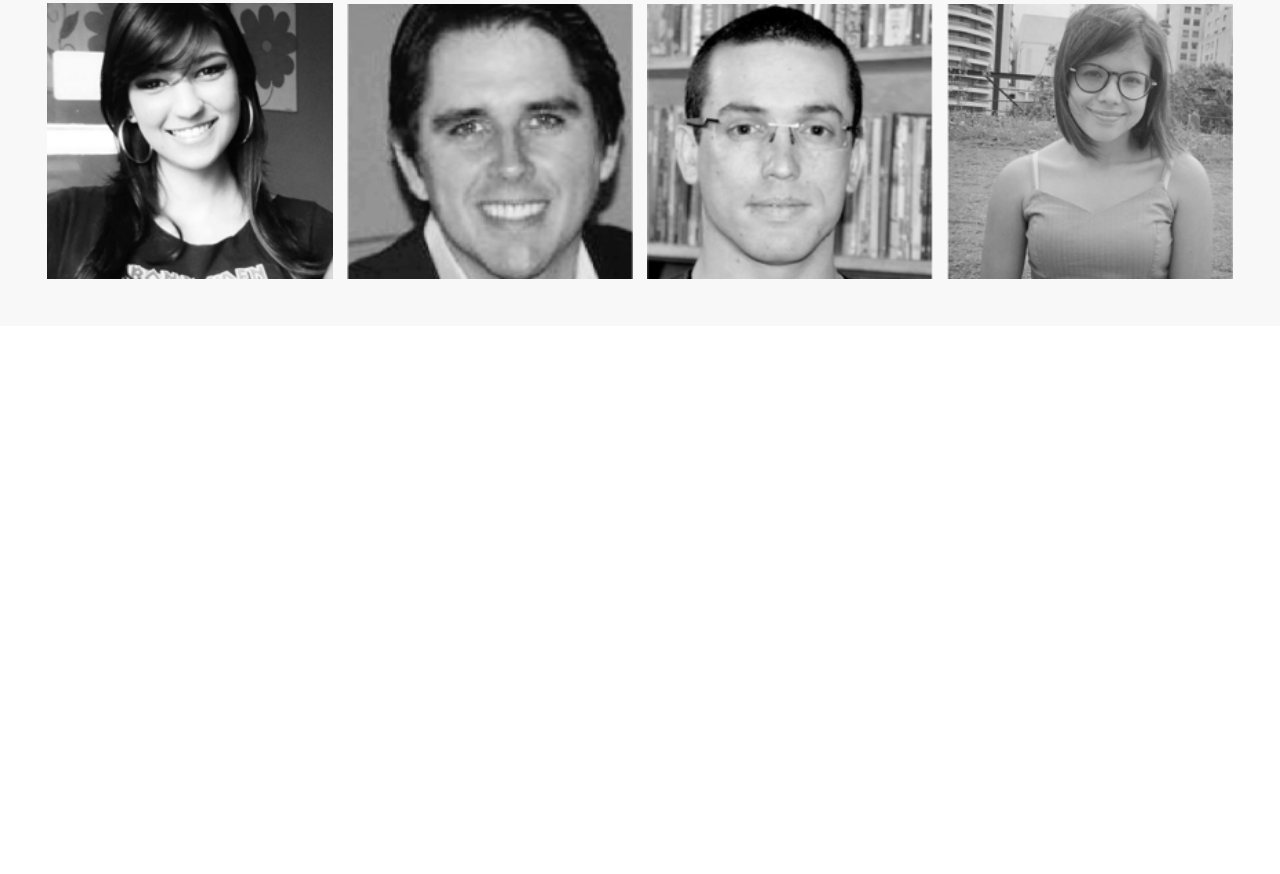
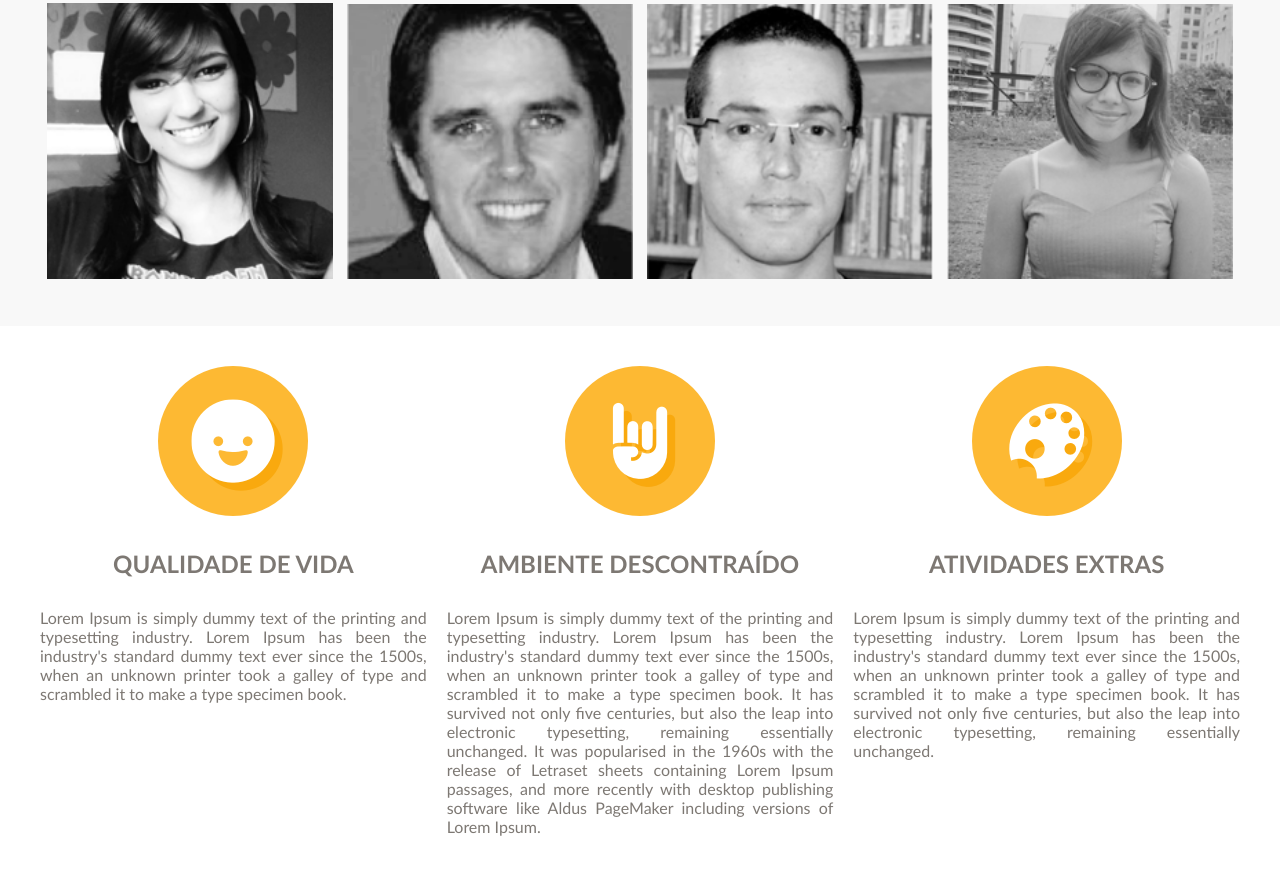
Before and after one commit to elmanoneto/landing-page, a website: page index.html in a window 1280 px wide. Shown: the part 1089-1963 px from the top of the page. Before the commit the page ends 1415 px from the top, so only its background shows below. Drawn offline with Linux system fonts and the light colour scheme.

Commit message:
about us

```diff
--- a/index.html
+++ b/index.html
@@ -46,7 +46,23 @@
         </article>
     </main>
 
-    <div id="teste"></div>
+    <div class="about-us">
+        <div class="about-us__life-quality">
+            <img src="./assets/qualidade.png" alt="Qualidade de vida" title="Qualidade de vida" />
+            <h2 class="about-us__life-quality--title">QUALIDADE DE VIDA</h2>
+            <p class="about-us__life-quality--text">Lorem Ipsum is simply dummy text of the printing and typesetting industry. Lorem Ipsum has been the industry's standard dummy text ever since the 1500s, when an unknown printer took a galley of type and scrambled it to make a type specimen book.</p>
+        </div>
+        <div class="about-us__environment">
+            <img src="./assets/descontracao.png" alt="Ambiente descontraído" title="Ambiente descontraído" />
+            <h2 class="about-us__environment--title">AMBIENTE DESCONTRAÍDO</h2>
+            <p class="about-us__environment--text">Lorem Ipsum is simply dummy text of the printing and typesetting industry. Lorem Ipsum has been the industry's standard dummy text ever since the 1500s, when an unknown printer took a galley of type and scrambled it to make a type specimen book. It has survived not only five centuries, but also the leap into electronic typesetting, remaining essentially unchanged. It was popularised in the 1960s with the release of Letraset sheets containing Lorem Ipsum passages, and more recently with desktop publishing software like Aldus PageMaker including versions of Lorem Ipsum.</p>
+        </div>
+        <div class="about-us__extras">
+            <img src="./assets/atividades.png" alt="Atividades extras" title="Atividades extras" />
+            <h2 class="about-us__extras--title">ATIVIDADES EXTRAS</h2>
+            <p class="about-us__extras--text">Lorem Ipsum is simply dummy text of the printing and typesetting industry. Lorem Ipsum has been the industry's standard dummy text ever since the 1500s, when an unknown printer took a galley of type and scrambled it to make a type specimen book. It has survived not only five centuries, but also the leap into electronic typesetting, remaining essentially unchanged.</p>
+        </div>
+    </div>
 
     <script src="./src/index.js" defer></script>
 </body>
--- a/src/style.css
+++ b/src/style.css
@@ -145,3 +145,33 @@ main.main .main__team .main__team--people img{
         width: 25%;
     }
  }
+
+ div.about-us {
+     padding: 30px;
+     display: flex;
+     color: #7D7873;
+ }
+
+ div.about-us .about-us__life-quality, div.about-us .about-us__environment, div.about-us .about-us__extras  {
+     flex: 1;
+     text-align: center;
+     margin: 10px;
+ }
+
+ div.about-us .about-us__life-quality .about-us__life-quality--title, div.about-us .about-us__environment .about-us__environment--title, div.about-us .about-us__extras .about-us__extras--title {
+    margin: 30px 0 30px 0;
+}
+
+ div.about-us .about-us__life-quality .about-us__life-quality--text, div.about-us .about-us__environment .about-us__environment--text, div.about-us .about-us__extras .about-us__extras--text {
+     text-align: justify;
+ }
+
+ @media screen and (max-width: 800px) {
+    div.about-us {
+        flex-direction: column;
+    }
+
+    div.about-us .about-us__life-quality .about-us__life-quality--text, div.about-us .about-us__environment .about-us__environment--text, div.about-us .about-us__extras .about-us__extras--text {
+        text-align: center;
+    }
+ }
```
